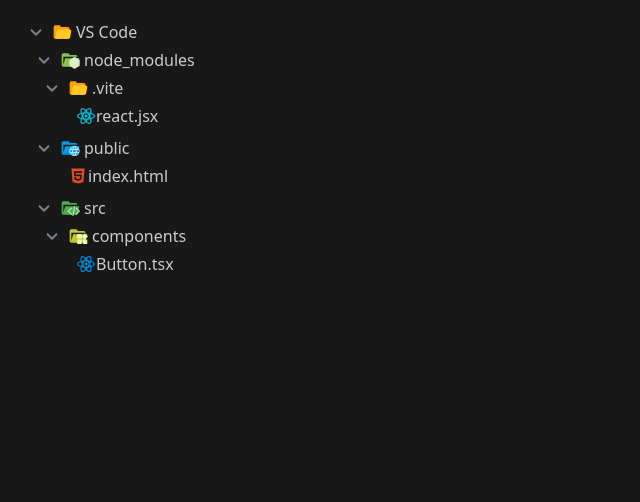
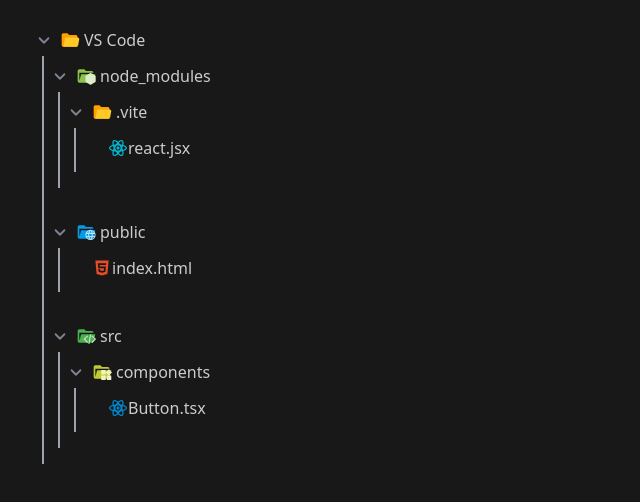
Before and after one commit to seadadevo/visual-studio-code-clone, a React (Vite) app: page / in a window 1280 px wide. Shown: the top 502 px of the page, without its empty margins (0-640 px from the left). Built offline with nearby package versions, Linux system fonts and the light colour scheme.

Commit message:
use SetActiveIdAction and Enhance the desing on Childrens

```diff
--- a/src/components/RecursiveComponent.tsx
+++ b/src/components/RecursiveComponent.tsx
@@ -4,7 +4,7 @@
 import BottomArrowIcon from "./SVG/Bottom";
 import RenderFileIcon from "./RenderFileIcon";
 import { useDispatch, useSelector } from "react-redux";
-import { setOpenedFiles } from "../app/features/fileTreeSlice";
+import { setActiveTabId, setOpenedFiles } from "../app/features/fileTreeSlice";
 import { RootState } from "../app/store";
 import { doesFileObjectExist } from "../utils/functions";
 
@@ -21,13 +21,17 @@
   //   Handler
   const toggle = () => setIsOpen((prev) => !prev);
   const onFileClicked = () => {
+    console.log("the Info for clicked File is", fileTree);
     dispatch(setOpenedFiles(openedFiles));
     const exists = doesFileObjectExist(openedFiles, id);
     if (exists) return;
     dispatch(setOpenedFiles([...openedFiles, fileTree]))
+    dispatch(setActiveTabId(id))
   };
+
   return (
-    <div className="mb-2 ml-2 cursor-pointer">
+    <div className="relative p-2 mb-2 ml-2 cursor-pointer">
+
       <div className="flex items-center mb-1" onClick={toggle}>
         {isFolder ? (
           <div className="flex items-center">
@@ -45,11 +49,16 @@
         )}
       </div>
 
-      {isOpen &&
-        children &&
-        children.map((file, idx) => {
-          return <RecursiveComponent key={idx} fileTree={file} />;
-        })}
+      {isOpen && children && (
+        <div className="relative">
+          <div className="absolute left-[6px] top-0 bottom-0 w-[2px] bg-gray-400"></div>
+          <div className="">
+            {children.map((file, idx) => (
+              <RecursiveComponent key={idx} fileTree={file} />
+            ))}
+          </div>
+        </div>
+      )}
     </div>
   );
 };
```
